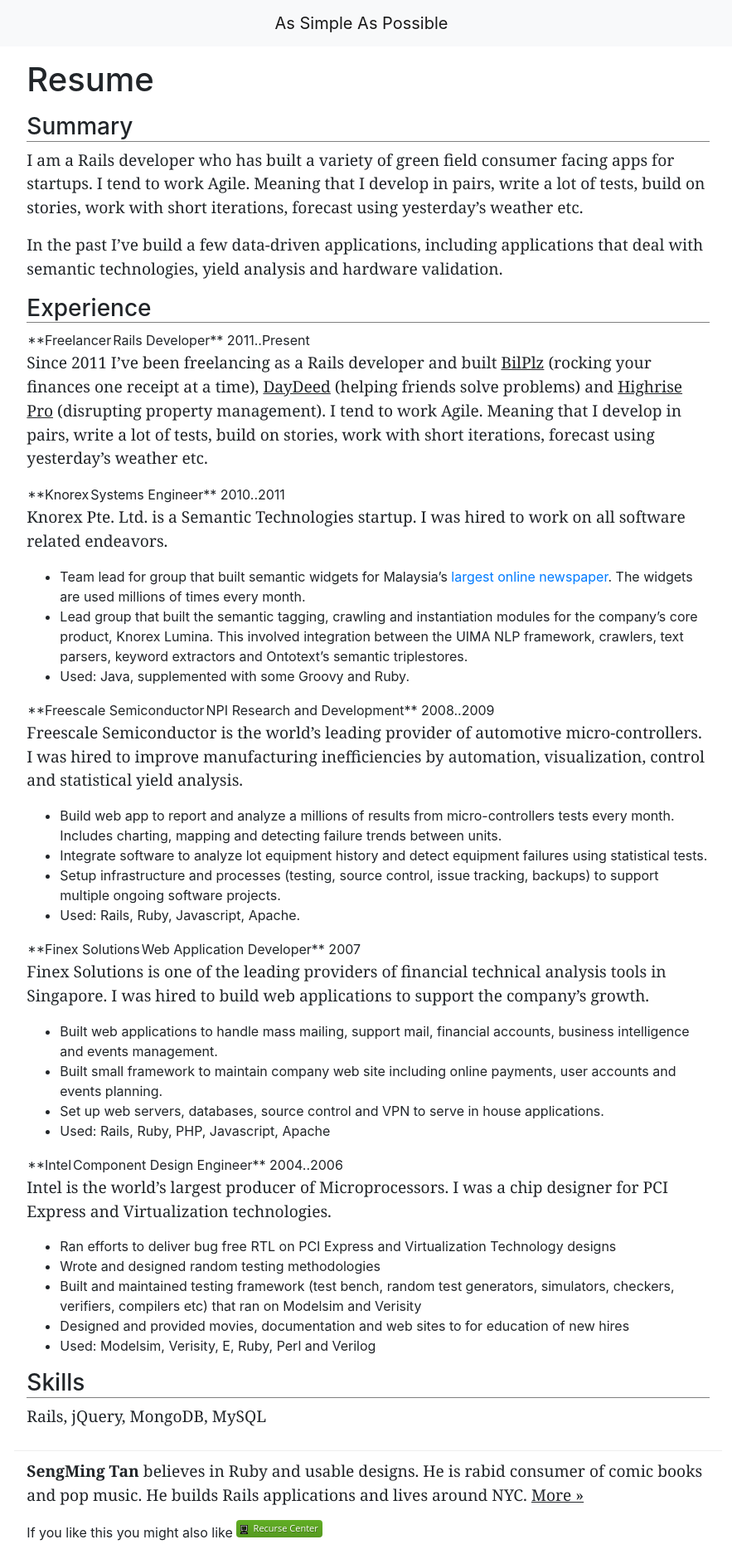
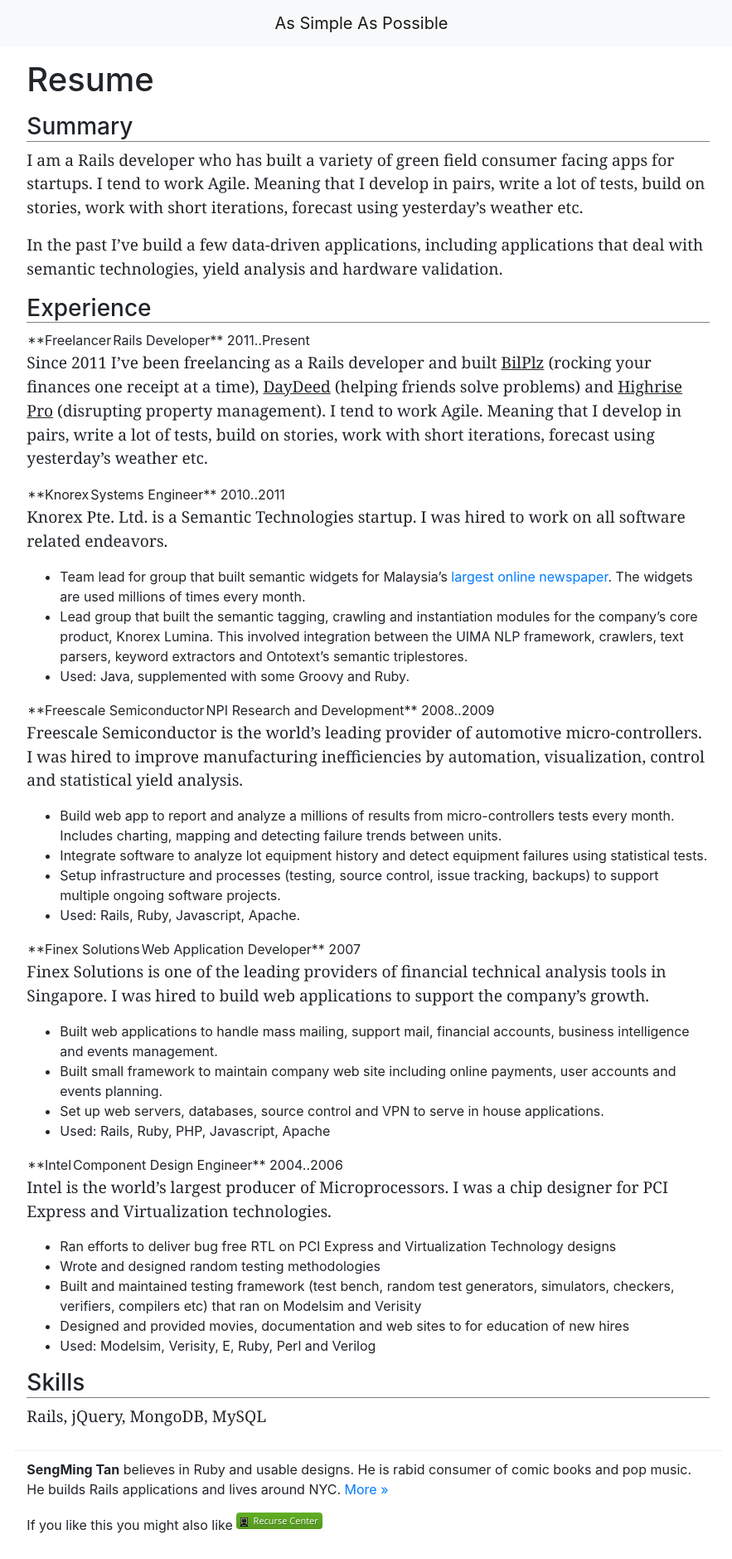
Before and after one commit to tansengming/tansengming.github.com, a Jekyll site: the page built from pages/_posts/2009-12-28-resume.markdown, in a window 1280 px wide. Shown: the whole page at 83% size, without its empty margins (196-1079 px from the left). Built offline with Jekyll 4.4.1, drawn with Linux system fonts in a browser that asks for light colours; comment, search, counter and statistics services are not loaded.

Commit message:
only serif the post contents

```diff
--- a/stylesheets/styles.css
+++ b/stylesheets/styles.css
@@ -2,17 +2,17 @@ body {
   text-rendering: optimizeLegibility;
 }
 
-p {
+.content p {
   font-family: Georgia, Cambria, "Times New Roman", Times, serif;
   font-size: 1.2rem;
 }
 
-  p a {
+  .content p a {
     color: #212529;
     text-decoration: underline;
   }
 
-  p a:hover {
+  .content p a:hover {
     color: #212529;
   }
 
```
